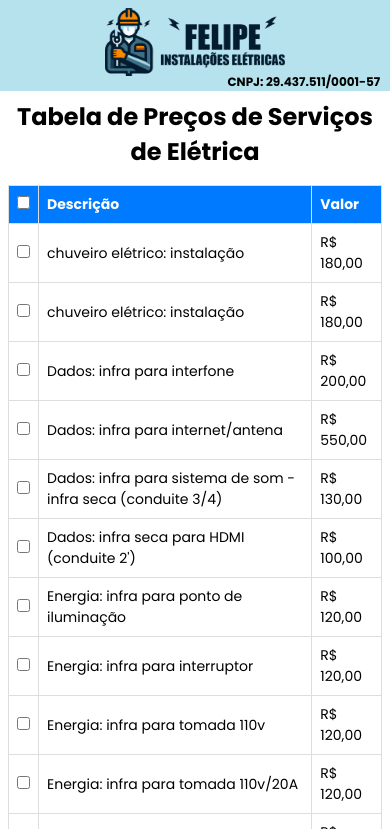
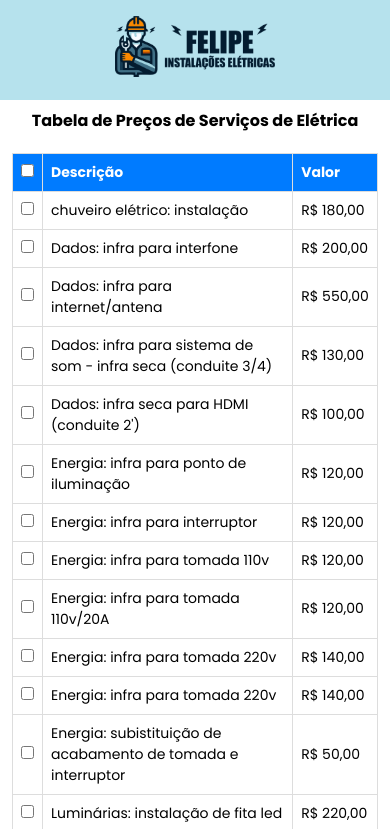
Before and after one commit to FernandoReimbergDev/tabelaFelipe, a plain HTML site: page index.html in a window 390 px wide. Shown: the top 829 px of the page. Drawn offline with Linux system fonts and the light colour scheme.

Commit message:
ajust cssa

```diff
--- a/index.html
+++ b/index.html
@@ -19,7 +19,7 @@
   <body>
     <div id="app">
       <section>
-        <header style="background: #b6e2ed">
+        <header>
             <a href="/">
                 <img src="./felipeLogo.png" />
             </a>
@@ -32,26 +32,17 @@
           <table id="tabela_tbody">
             <thead>
               <tr>
-                        <th><input type="checkbox" name="checkAll" id="checkAll"></th>
-                        <!-- <th>Tipo de Serviço</th> -->
+                <th><input type="checkbox" name="checkAll" id="checkAll" /></th>
                 <th>Descrição</th>
                 <th>Valor</th>
               </tr>
             </thead>
-                <tbody >
-                    <tr>
-                        <td><input type="checkbox" name="check_servico"></td>
-                        <td>chuveiro elétrico: instalação</td>
-                        <td>R$ 180,00</td>
-                    </tr>
-                </tbody>
+            <tbody></tbody>
           </table>
-
         </div>
       </section>
     </div>
 
-
     <script src="./main.js" type="module"></script>
   </body>
 </html>
--- a/main.js
+++ b/main.js
@@ -10,7 +10,7 @@
         novaLinha.innerHTML = `
             <td><input type="checkbox" name="check_servico"></td>
             <td>${servico.SERVICO}</td>
-            <td>${servico.VALOR}</td>
+            <td style="text-wrap:nowrap">${servico.VALOR}</td>
         `;
         this.tabela.querySelector('tbody').appendChild(novaLinha);
     }
--- a/style.css
+++ b/style.css
@@ -32,20 +32,23 @@
 header {
   display: flex;
   justify-content: center;
+  align-items: center;
   background: var(--bg-color);
-  padding: 0.8rem;
+  padding: 1.6rem;
   position: relative;
+  width: 100%;
 }
 
+
 header a img {
-  width: 18rem;
+  width: 13rem;
 }
 
 header p {
   position: absolute;
   bottom: 0;
   right: 2.5%;
-  font-size: 1.2rem;
+  font-size: 1rem;
   font-weight: bold;
 }
 
@@ -61,13 +64,14 @@
   padding: 0.8rem;
   font-family: "Poppins", sans-serif;
   text-align: center;
+  font-size: 2.4rem;
 }
 
 .container_table {
   display: flex;
   justify-content: flex-start;
   width: 100%;
-  padding: 0.8rem;
+  padding: 1.2rem;
 }
 
 table {
@@ -93,3 +97,34 @@
 tr:hover {
     background-color: #f2f2f2;
 }
+
+@media (max-width: 768px ){
+    h1{
+        font-size: 1.6rem;
+    }
+
+    header p {
+        display: none;
+    }
+
+    header a img{
+        width: 16rem;
+    }
+}
+
+@media print {
+    header {
+        background: #b6e2ed;
+      }
+
+      th {
+        background-color: #007bff;
+        color: white;
+    }
+
+    .date,
+    .time,
+    .page-name {
+      display: none !important;
+    }
+}
```
Lines whose indentation alone changed are shown as unchanged.
